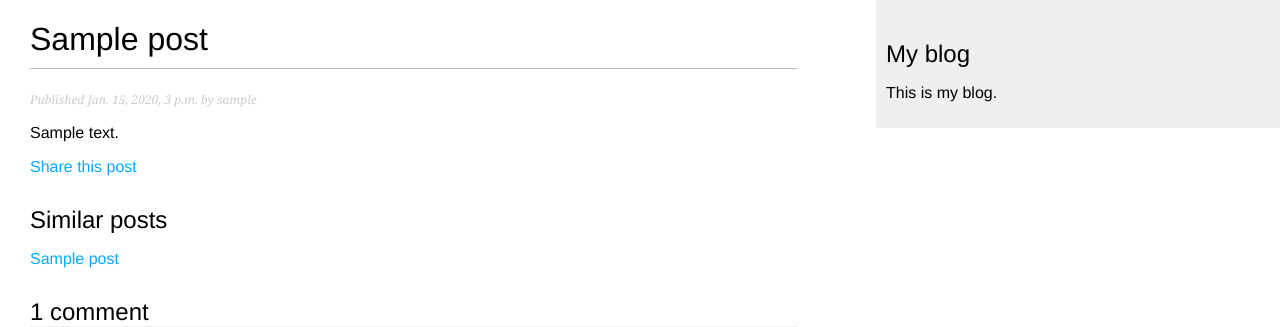
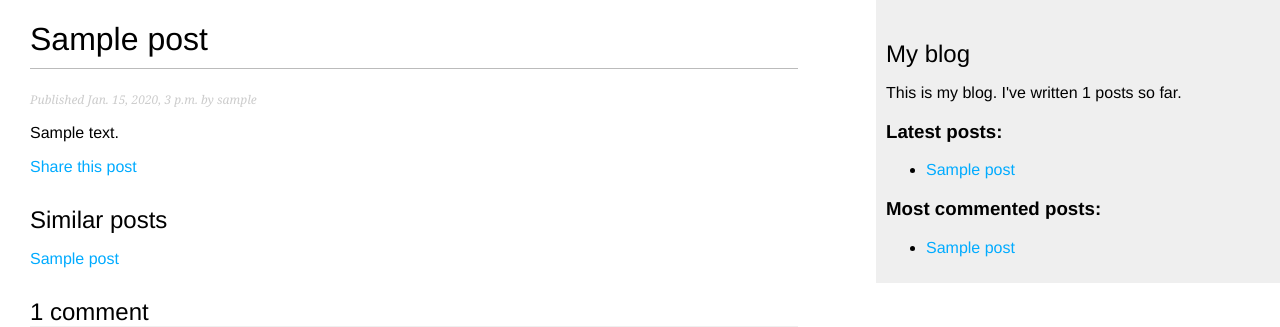
Before and after one commit to aleksey-kerkin/BlogSite, a Django app: template blog/templates/blog/post/detail.html in a window 1280 px wide. Shown: the top 327 px of the page. Run offline with Django 5.2, Linux system fonts and the light colour scheme; tables that the repository leaves empty hold one stand-in row (values such as "Sample post"); the template is opened without the code that fills it: values that come from a table or form of the project are taken from there, most other values are stand-ins (such as "Sample title", 1, 10 or a date in 2020).

Commit message:
Added tags/filter && added sitemap

```diff
--- a/blog/templates/blog/base.html
+++ b/blog/templates/blog/base.html
@@ -1,3 +1,4 @@
+{% load blog_tags %}
 {% load static %}
 <!DOCTYPE html>
 <html>
@@ -14,7 +15,21 @@
   </div>
   <div id="sidebar">
     <h2>My blog</h2>
-    <p>This is my blog.</p>
+    <p>
+      This is my blog.
+      I've written {% total_posts %} posts so far.
+    </p>
+    <h3>Latest posts:</h3>
+    {% show_latest_posts 3 %}
+    <h3>Most commented posts:</h3>
+    {% get_most_commented_posts 3 as most_commented_posts %}
+    <ul>
+      {% for post in most_commented_posts %}
+      <li>
+        <a href="{{ post.get_absolute_url }}">{{ post.title }}</a>
+      </li>
+      {% endfor %}
+    </ul>
   </div>
 </body>
 
--- a/blog/templates/blog/post/detail.html
+++ b/blog/templates/blog/post/detail.html
@@ -1,4 +1,5 @@
 {% extends "blog/base.html" %}
+{% load blog_tags %}
 
 {% block title %}{{ post.title }}{% endblock %}
 
@@ -7,7 +8,7 @@
 <p class="date">
   Published {{ post.publish }} by {{ post.author }}
 </p>
-{{ post.body|linebreaks }}
+{{ post.body|markdown}}
 <p>
   <a href="{% url 'blog:post_share' post.id %}">
     Share this post
--- /dev/null
+++ b/blog/templates/blog/post/latest_posts.html
@@ -0,0 +1,7 @@
+<ul>
+  {% for post in latest_posts %}
+  <li>
+    <a href="{{ post.get_absolute_url }}">{{ post.title }}</a>
+  </li>
+  {% endfor %}
+</ul>
--- a/blog/templates/pagination.html
+++ b/blog/templates/pagination.html
@@ -4,7 +4,7 @@
     <a href="?page={{ page.previous_page_number }}">Previous</a>
     {% endif %}
     <span class="current">
-      Page {{ page.number }} of {{ page.paginator.num_pages }}.
+      Page {{ page.number }} of {{ page.paginator.num_pages }}
     </span>
     {% if page.has_next %}
     <a href="?page={{ page.next_page_number }}">Next</a>
--- /dev/null
+++ b/blog/templatetags/blog_tags.py
@@ -0,0 +1,31 @@
+import markdown
+from django import template
+from django.db.models import Count
+from django.utils.safestring import mark_safe
+
+from ..models import Post
+
+register = template.Library()
+
+
+@register.simple_tag
+def total_posts():
+    return Post.published.count()
+
+
+@register.inclusion_tag("blog/post/latest_posts.html")
+def show_latest_posts(count=5):
+    latest_posts = Post.published.order_by("-publish")[:count]
+    return {"latest_posts": latest_posts}
+
+
+@register.simple_tag
+def get_most_commented_posts(count=5):
+    return Post.published.annotate(total_comments=Count("comments")).order_by(
+        "-total_comments"
+    )[:count]
+
+
+@register.filter(name="markdown")
+def markdown_format(text):
+    return mark_safe(markdown.markdown(text))
--- a/mysite/urls.py
+++ b/mysite/urls.py
@@ -1,7 +1,19 @@
+from blog.sitemaps import PostSitemap
 from django.contrib import admin
+from django.contrib.sitemaps.views import sitemap
 from django.urls import include, path
+
+sitemaps = {
+    "posts": PostSitemap,
+}
 
 urlpatterns = [
     path("admin/", admin.site.urls),
     path("blog/", include("blog.urls", namespace="blog")),
+    path(
+        "sitemap.xml",
+        sitemap,
+        {"sitemaps": sitemaps},
+        name="django.contrib.sitemaps.views.sitemap",
+    ),
 ]
```
Also changed, not shown: blog/sitemaps.py (added, +14 -0 lines), blog/templates/blog/post/list.html (+7 -14 lines), mysite/settings.py (+6 -3 lines), 1 other file.
